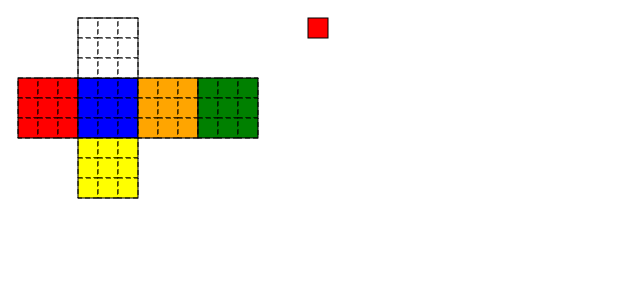
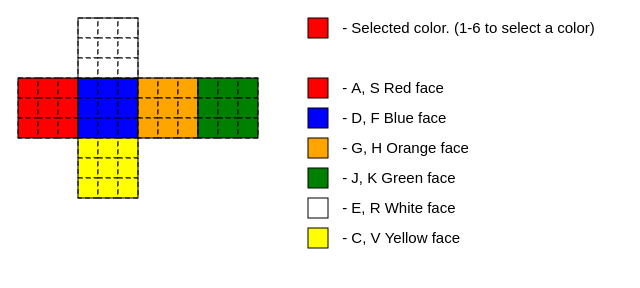
Before and after one commit to igorbasko01/rubiks-cube, a plain HTML site: page index.html in a window 1280 px wide. Shown: the whole page, without its empty margins (0-640 px from the left). Drawn offline with Linux system fonts and the light colour scheme.

Commit message:
Add legend

```diff
--- a/index.html
+++ b/index.html
@@ -8,9 +8,8 @@
   const canvas = document.getElementById("canvas");
   const ctx = canvas.getContext("2d");
 
+  const cube = new Cube();
   var selected_color = 'red';
-
-  const cube = new Cube();
   draw();
 
   window.addEventListener("keydown", function(event) {
@@ -19,6 +18,14 @@
       }
 
       switch(event.code) {
+          case "Digit1":
+          case "Digit2":
+          case "Digit3":
+          case "Digit4":
+          case "Digit5":
+          case "Digit6":
+          selected_color = cube.colors[Number(event.code.slice(-1))-1];
+          break;
           case "KeyA":
           cube.rotateFace(0, false);
           break;
@@ -77,10 +84,45 @@
       ctx.fillStyle = selected_color;
       ctx.fillRect(x, y, 20, 20);
       ctx.strokeRect(x, y, 20, 20);
+      ctx.fillStyle = 'black';
+      ctx.font = "15px Arial";
+      ctx.fillText(" - Selected color. (1-6 to select a color)", x + 30, y + 15);
 
+      // Draw controls.
+      ctx.fillStyle = 'red';
+      ctx.fillRect(x, y + 60, 20, 20);
+      ctx.fillStyle = 'black';
+      ctx.strokeRect(x, y + 60, 20, 20);
+      ctx.fillText(" - A, S Red face", x + 30, y + 60 + 15);
+      ctx.fillStyle = 'blue';
+      ctx.fillRect(x, y + 90, 20, 20);
+      ctx.fillStyle = 'black';
+      ctx.strokeRect(x, y + 90, 20, 20);
+      ctx.fillText(" - D, F Blue face", x + 30, y + 90 + 15);
+      ctx.fillStyle = 'orange';
+      ctx.fillRect(x, y + 120, 20, 20);
+      ctx.fillStyle = 'black';
+      ctx.strokeRect(x, y + 120, 20, 20);
+      ctx.fillText(" - G, H Orange face", x + 30, y + 120 + 15);
+      ctx.fillStyle = 'green';
+      ctx.fillRect(x, y + 150, 20, 20);
+      ctx.fillStyle = 'black';
+      ctx.strokeRect(x, y + 150, 20, 20);
+      ctx.fillText(" - J, K Green face", x + 30, y + 150 + 15);
+      ctx.fillStyle = 'white';
+      ctx.fillRect(x, y + 180, 20, 20);
+      ctx.fillStyle = 'black';
+      ctx.strokeRect(x, y + 180, 20, 20);
+      ctx.fillText(" - E, R White face", x + 30, y + 180 + 15);
+      ctx.fillStyle = 'yellow';
+      ctx.fillRect(x, y + 210, 20, 20);
+      ctx.fillStyle = 'black';
+      ctx.strokeRect(x, y + 210, 20, 20);
+      ctx.fillText(" - C, V Yellow face", x + 30, y + 210 + 15);
   }
 
   function draw() {
+      ctx.clearRect(0, 0, canvas.width, canvas.height);
       cube.drawCube(ctx, 10, 10);
       drawLegend(ctx, 300, 10, selected_color);
   }
```
